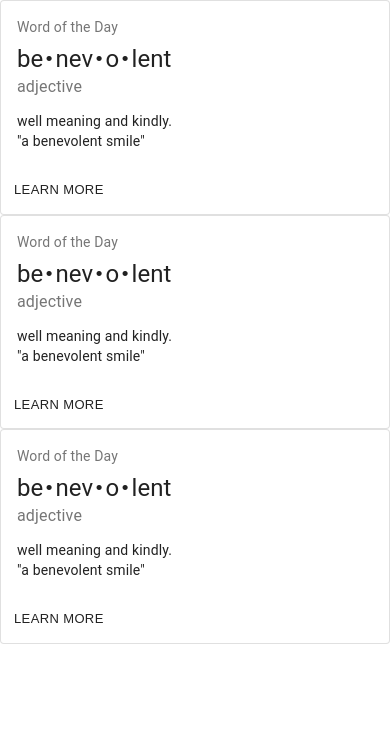
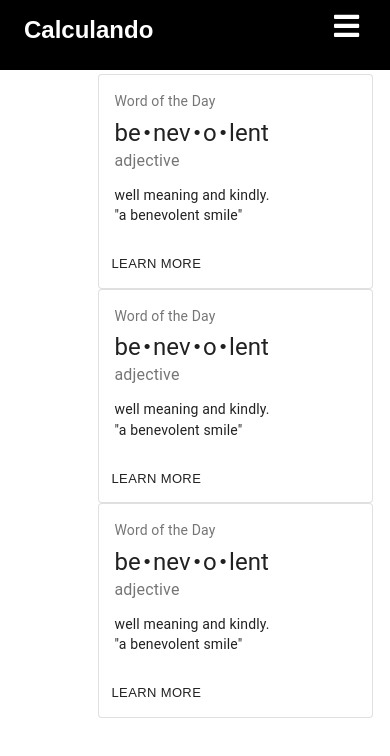
Before and after one commit to marcelopepis/Projeto-Web2---Ensino-de-Matematica, a React (Create React App) app in the folder calculando/: page /testpage in a window 390 px wide. Shown: the top 756 px of the page. Built offline with nearby package versions, Linux system fonts and the light colour scheme; a web font is replaced by a local one.

Commit message:
ajustado o layout mobile e criando os cards de testes

```diff
--- a/calculando/src/components/NavbarLogado/index.js
+++ b/calculando/src/components/NavbarLogado/index.js
@@ -41,6 +41,9 @@ const NavbarLogado = ({ toggle }) => {
             <NavItem>
               <NavLinks to='/userresults'>Meus Resultados</NavLinks>
             </NavItem>
+            <NavItem>
+              <NavLinks to='/testpage'>Testes</NavLinks>
+            </NavItem>
           </NavMenu>
           <NavBtn>
             <NavBtnLink onClick={logOut}>Sair</NavBtnLink>
--- a/calculando/src/components/SidebarLogado/index.js
+++ b/calculando/src/components/SidebarLogado/index.js
@@ -24,6 +24,9 @@ const SidebarLogado = ({isOpen, toggle}) => {
             <SidebarLink to="/userresults">
               Meus Resultados
             </SidebarLink>
+            <SidebarLink to="/testpage">
+              Testes
+            </SidebarLink>
           </SidebarMenu>
           <SideBtnWrap>
             <SidebarRouter to="/">
--- a/calculando/src/pages/TestPage/index.js
+++ b/calculando/src/pages/TestPage/index.js
@@ -2,16 +2,26 @@ import {React, useState, useStyles} from 'react'
 import LeftNumber from '../../components/LeftNumber'
 import Operation from '../../components/Operation';
 import RightNumber from '../../components/RightNumber';
-import { Container } from './styles';
+import SidebarLogado from '../../components/SidebarLogado';
+import NavBarLogado from '../../components/NavbarLogado';
+import { Container, Test } from './styles';
 
 const TestPage = () => {
+  const [isOpen, setIsOpen] = useState(false);
+
+  const toggle = () => {
+    setIsOpen(!isOpen);
+  }
   return (
-    <Container>
-      <LeftNumber></LeftNumber>
-      <Operation></Operation>
-      <RightNumber></RightNumber>
-    </Container>
-
+    <Test>
+    <SidebarLogado isOpen={isOpen} toggle={toggle}/>
+    <NavBarLogado toggle={toggle} />
+      <Container>
+        <LeftNumber></LeftNumber>
+        <Operation></Operation>
+        <RightNumber></RightNumber>
+      </Container>
+    </Test>
   )
 }
 export default TestPage
--- a/calculando/src/pages/TestPage/styles.js
+++ b/calculando/src/pages/TestPage/styles.js
@@ -4,9 +4,19 @@ export const Container = styled.div`
   display: grid;
   grid-template-columns: repeat(5, 1fr);
   grid-gap: 20;
+  position: absolute;
+  align-self: center;
+  margin-top: 10%;
 
   @media screen and (max-width: 768px) {
     grid-template-columns: repeat(1, 5fr);
     transition: all 0.2s ease-in-out;
+    margin-left: 25%;
+    margin-top: 1%;
   }
 `;
+
+export const Test = styled.div`
+  vertical-align: middle;
+  margin-top: 70px;
+`;
```
